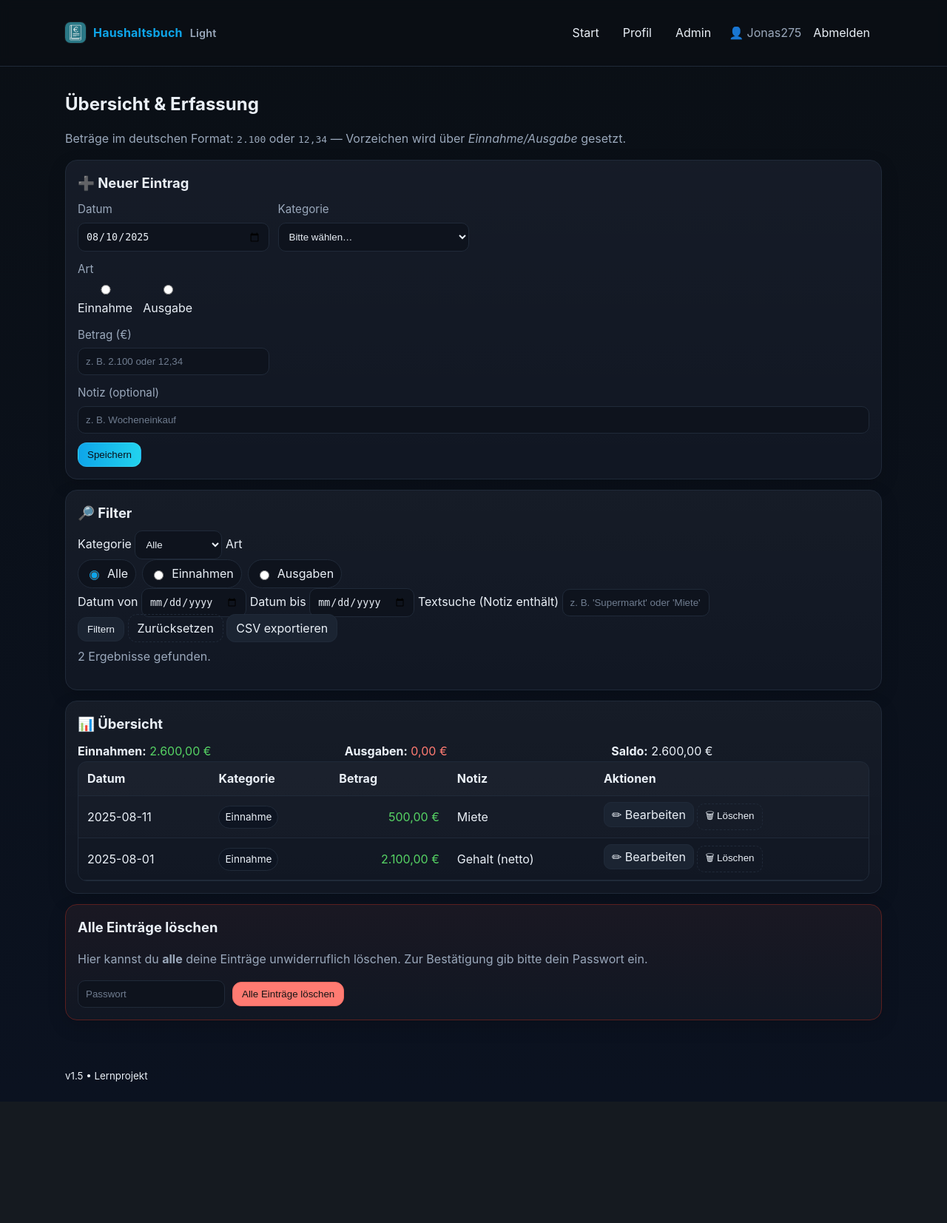
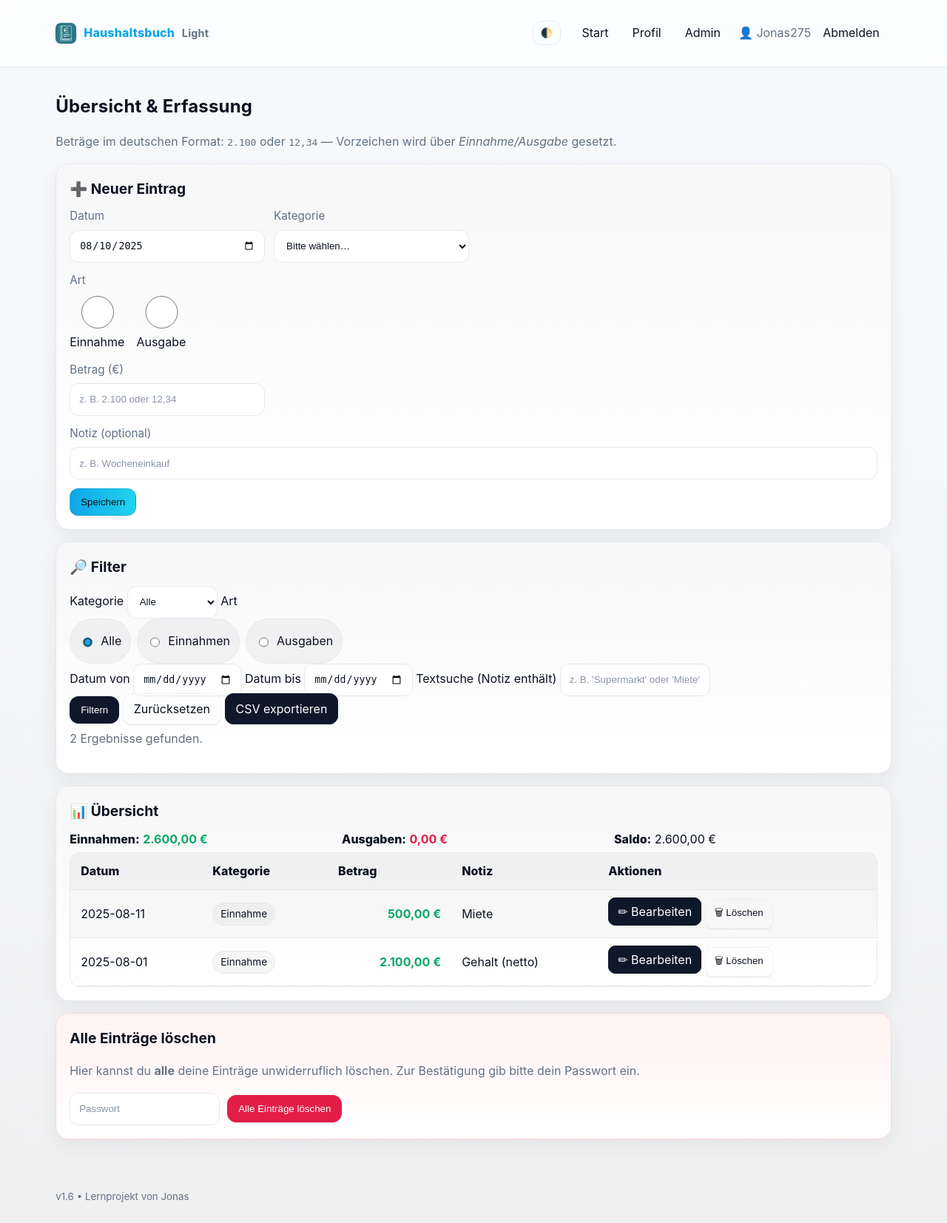
Before and after one commit to klaas709/haushaltsbuch, a Flask app: page / in a window 1280 px wide. Shown: the whole page at 74% size. Before the commit the page ends 1462 px from the top, so only its background shows below. Run offline with Flask 3, Linux system fonts and the light colour scheme; a user stored in the database is signed in; data comes from the database, SQL or seed files in the repository; some libraries are stand-ins or nearby versions.

Commit message:
v1.6: Modernes UI (Typo/Buttons/Tabellen), Light/Dark-Toggle, SW cache-bust

```diff
--- a/static/service-worker.js
+++ b/static/service-worker.js
@@ -1,10 +1,12 @@
 self.addEventListener("install", event => {
   event.waitUntil(
-    caches.open("v1").then(cache => {
+    caches.open("v2").then(cache => {
       return cache.addAll([
         "/",
         "/static/styles.css",
-        "/static/manifest.json"
+        "/static/manifest.json",
+        "/static/icons/icon-192.png",
+        "/static/icons/icon-512.png"
       ]);
     })
   );
--- a/static/styles.css
+++ b/static/styles.css
@@ -1,102 +1,130 @@
 :root{
+  /* Light theme (default) */
+  --bg:#f7f9fc; --card:#ffffff; --muted:#637185; --text:#0b1220;
+  --brand:#0ea5e9; --brand-2:#22d3ee; --ok:#0ea66a; --warn:#b45309; --err:#e11d48;
+  --btn:#0f172a; --btn-hover:#0b1220; --border:#e6e9ee;
+  --danger:#fff2f2; --danger-border:#ffd7d7;
+  --shadow: 0 10px 30px rgba(2, 12, 27, .06);
+}
+
+html[data-theme="dark"]{
   --bg:#0a0f15; --card:#111723; --muted:#9aa8bb; --text:#eaf0f7;
-  --brand:#0ea5e9; --brand-2:#22d3ee; --ok:#56d364; --warn:#fbbf24; --err:#ff7b72;
   --btn:#1b2432; --btn-hover:#263146; --border:#202a39;
   --danger:#2a1313; --danger-border:#5a1f1f;
+  --shadow: 0 12px 36px rgba(0,0,0,.22);
 }
+
 *{box-sizing:border-box}
 html,body{
-  margin:0;padding:0;background:linear-gradient(180deg,#0a0f15 0%,#0b1220 100%);
+  margin:0;padding:0;background:linear-gradient(180deg,var(--bg) 0%,rgba(11,18,32,.03) 100%);
   color:var(--text);
-  font-family:'Inter',system-ui,Segoe UI,Roboto,Arial;
+  font-family: Inter, system-ui, Segoe UI, Roboto, Arial, sans-serif;
   font-size:clamp(15px,1vw+12px,18px);
-  line-height:1.55;
+  line-height:1.6;
+  -webkit-font-smoothing:antialiased; -moz-osx-font-smoothing:grayscale;
 }
+
 a{color:var(--brand);text-decoration:none}
-.container{max-width:1200px;width:90%;margin:0 auto;padding:clamp(12px,2vw,24px)}
+a:hover{text-decoration:underline}
+.container{max-width:1200px;width:92%;margin:0 auto;padding:clamp(12px,2vw,24px)}
 
 /* Header */
-.site-header{position:sticky;top:0;z-index:40;background:rgba(10,15,21,.7);backdrop-filter:blur(8px);border-bottom:1px solid var(--border)}
+.site-header{position:sticky;top:0;z-index:40;background:rgba(255,255,255,.6);backdrop-filter:blur(10px);border-bottom:1px solid var(--border)}
+html[data-theme="dark"] .site-header{background:rgba(10,15,21,.65)}
 .header-inner{display:flex;align-items:center;gap:12px}
 .brand-wrap{display:flex;align-items:center;gap:10px;margin-right:auto}
-.brand-logo{width:28px;height:28px;border-radius:7px;box-shadow:0 0 0 1px rgba(255,255,255,.06)}
-.brand{font-weight:700;letter-spacing:.2px;font-size:clamp(1rem,1.2vw+0.8rem,1.3rem)}
-.brand-sub{display:inline-block;margin-left:6px;font-weight:600;font-size:.9rem;color:var(--muted)}
-.nav .nav-link{margin:0 6px;padding:8px 10px;border-radius:10px;color:var(--text)}
-.nav .nav-link:hover{background:var(--btn-hover)}
+.brand-logo{width:28px;height:28px;border-radius:7px;box-shadow:0 0 0 1px rgba(0,0,0,.06)}
+.brand{font-weight:800;letter-spacing:.2px;font-size:clamp(1.05rem,1.2vw+0.9rem,1.35rem)}
+.brand-sub{display:inline-block;margin-left:6px;font-weight:700;font-size:.9rem;color:var(--muted)}
+.nav .nav-link{margin:0 6px;padding:8px 10px;border-radius:12px;color:var(--text)}
+.nav .nav-link:hover{background:rgba(2,12,27,.05)}
+html[data-theme="dark"] .nav .nav-link:hover{background:var(--btn-hover)}
 .nav-user{margin-left:8px;color:var(--muted)}
-.nav-toggle{display:none;background:var(--btn);border:1px solid var(--border);color:var(--text);border-radius:10px;padding:8px 10px}
+.nav-toggle{display:none;background:transparent;border:1px solid var(--border);color:var(--text);border-radius:12px;padding:8px 10px}
 .desktop-only{display:flex;align-items:center}
+.theme-toggle{border:1px solid var(--border);background:transparent;border-radius:12px;padding:8px 10px;cursor:pointer}
 
 /* Drawer */
 .drawer{position:fixed;inset:0 auto 0 -280px;width:260px;background:var(--card);border-right:1px solid var(--border);z-index:50;transition:transform .25s ease;transform:translateX(0)}
-.backdrop{position:fixed;inset:0;background:rgba(0,0,0,.4);backdrop-filter:blur(2px);z-index:40;opacity:0;pointer-events:none;transition:opacity .2s}
+.backdrop{position:fixed;inset:0;background:rgba(0,0,0,.35);backdrop-filter:blur(3px);z-index:40;opacity:0;pointer-events:none;transition:opacity .2s}
 .drawer-header{display:flex;align-items:center;justify-content:space-between;padding:14px;border-bottom:1px solid var(--border)}
 .drawer-nav{display:flex;flex-direction:column;padding:10px}
-.drawer-link{padding:10px 14px;border-radius:10px;color:var(--text)}
-.drawer-link:hover{background:var(--btn-hover)}
+.drawer-link{padding:10px 14px;border-radius:12px;color:var(--text)}
+.drawer-link:hover{background:rgba(2,12,27,.06)}
+html[data-theme="dark"] .drawer-link:hover{background:var(--btn-hover)}
 .drawer-user{padding:10px 14px;color:var(--muted)}
 html[data-menu-open="true"] .drawer{transform:translateX(280px)}
 html[data-menu-open="true"] .backdrop{opacity:1;pointer-events:auto}
 
 /* Cards, hero */
-.card{background:linear-gradient(180deg, rgba(255,255,255,.02), transparent), var(--card);
-  border:1px solid var(--border);border-radius:16px;padding:16px;margin:14px 0;box-shadow:0 8px 24px rgba(0,0,0,.15)}
-.card h2{margin:0 0 10px 0;font-size:1.15rem;display:flex;align-items:center;gap:8px}
-.card.danger{border-color:var(--danger-border);background:linear-gradient(180deg, rgba(90,31,31,.12), rgba(0,0,0,.0)), var(--card)}
-.hero h1{margin:8px 0 6px;font-size:clamp(1.35rem,2vw+1rem,2rem)}
+.card{
+  background:linear-gradient(180deg, rgba(2,12,27,.03), transparent), var(--card);
+  border:1px solid var(--border);border-radius:18px;padding:18px;margin:16px 0;box-shadow:var(--shadow)
+}
+.card h2{margin:0 0 10px 0;font-size:1.2rem;display:flex;align-items:center;gap:10px}
+.card.danger{border-color:var(--danger-border);background:linear-gradient(180deg, rgba(255,0,0,.05), rgba(0,0,0,0)), var(--card)}
+.hero h1{margin:10px 0 6px;font-size:clamp(1.5rem,2vw+1.1rem,2.2rem);letter-spacing:.2px}
 .muted{color:var(--muted)}
-.empty{display:flex;flex-direction:column;align-items:center;gap:8px;padding:18px;border:1px dashed var(--border);border-radius:14px;background:rgba(255,255,255,.02)}
-.empty-illustration{font-size:36px}
+.empty{display:flex;flex-direction:column;align-items:center;gap:8px;padding:18px;border:1px dashed var(--border);border-radius:14px;background:rgba(2,12,27,.03)}
+.empty-illustration{font-size:38px}
 
 /* Tables */
-.table-wrapper{overflow:auto;border:1px solid var(--border);border-radius:12px}
+.table-wrapper{overflow:auto;border:1px solid var(--border);border-radius:14px}
 .table{width:100%;border-collapse:collapse}
-.table th,.table td{padding:10px 12px;border-bottom:1px solid var(--border)}
-.table thead th{font-weight:700;text-align:left;background:rgba(255,255,255,.03);position:sticky;top:0}
-.table tbody tr:nth-child(odd){background:rgba(255,255,255,.01)}
-.table tbody tr:hover{background:rgba(255,255,255,.04)}
+.table th,.table td{padding:12px 14px;border-bottom:1px solid var(--border)}
+.table thead th{font-weight:800;text-align:left;background:rgba(2,12,27,.04);position:sticky;top:0}
+html[data-theme="dark"] .table thead th{background:rgba(255,255,255,.03)}
+.table tbody tr:nth-child(odd){background:rgba(2,12,27,.02)}
+html[data-theme="dark"] .table tbody tr:nth-child(odd){background:rgba(255,255,255,.02)}
+.table tbody tr:hover{background:rgba(14,197,255,.09)}
 .table td.right{text-align:right}
-.pos{color:var(--ok)}
-.neg{color:var(--err)}
-.badge{display:inline-block;padding:4px 8px;border-radius:999px;border:1px solid var(--border);background:#0e1522;color:var(--text);font-size:.85rem}
+.pos{color:var(--ok);font-weight:700}
+.neg{color:var(--err);font-weight:700}
+.badge{display:inline-block;padding:4px 10px;border-radius:999px;border:1px solid var(--border);background:rgba(2,12,27,.03);color:var(--text);font-size:.85rem}
 
 /* Buttons */
-.btn{background:var(--btn);border:1px solid var(--border);color:var(--text);padding:8px 12px;border-radius:12px;cursor:pointer;transition:transform .02s ease, background .15s}
-.btn:hover{background:var(--btn-hover)}
+.btn{background:var(--btn);border:1px solid var(--btn);color:#fff;padding:10px 14px;border-radius:12px;cursor:pointer;transition:transform .02s ease, filter .15s, box-shadow .15s; box-shadow:0 2px 0 rgba(0,0,0,.05)}
+.btn:hover{filter:brightness(1.08)}
 .btn:active{transform:translateY(1px)}
-.btn-ghost{background:transparent;border:1px dashed var(--border)}
-.btn-small{padding:6px 10px;border-radius:10px}
-.btn-danger{background:var(--err);border-color:#f56a61;color:#141414}
+.btn-ghost{background:transparent;border:1px dashed var(--border);color:var(--text)}
+.btn-small{padding:8px 12px;border-radius:10px}
+.btn-danger{background:var(--err);border-color:#e11d48;color:#fff}
 .btn-danger:hover{filter:brightness(.95)}
-.btn-primary{background:linear-gradient(90deg,var(--brand),var(--brand-2));border:1px solid rgba(255,255,255,.1);color:#081018}
+.btn-primary{background:linear-gradient(90deg,var(--brand),var(--brand-2));border:1px solid rgba(2,12,27,.08);color:#081018}
 
 /* Forms */
-.form-grid{display:grid;grid-template-columns:repeat(auto-fit,minmax(220px,1fr));gap:12px}
+.form-grid{display:grid;grid-template-columns:repeat(auto-fit,minmax(240px,1fr));gap:12px}
 .form-grid label{display:flex;flex-direction:column;gap:6px}
 .form-grid label span{color:var(--muted);font-size:.95rem}
 .form-grid .full{grid-column:1/-1}
 .form-inline{display:flex;gap:10px;align-items:center;flex-wrap:wrap}
-input,select{background:#0e131d;border:1px solid var(--border);color:var(--text);padding:10px;border-radius:10px}
-input::placeholder{color:#6f7c8f}
+input,select{height:44px;background:#fff;border:1px solid var(--border);color:var(--text);padding:10px 12px;border-radius:12px}
+html[data-theme="dark"] input, html[data-theme="dark"] select{background:#0e131d;border-color:var(--border);color:var(--text)}
+input::placeholder{color:#8a94a7}
+input, select, .btn, a.nav-link, .drawer-link { outline: none }
+input:focus, select:focus, .btn:focus, a.nav-link:focus, .drawer-link:focus, .theme-toggle:focus{
+  box-shadow:0 0 0 3px rgba(14,165,233,.35);
+}
 
 /* Toggles/Chips */
-.type-toggle{display:flex;gap:14px}
+.type-toggle{display:flex;gap:16px}
 .chip-toggle{display:flex;gap:8px;flex-wrap:wrap}
-.chip{display:inline-flex;align-items:center;gap:8px;background:#0e131d;border:1px solid var(--border);border-radius:999px;padding:6px 10px}
+.chip{display:inline-flex;align-items:center;gap:8px;background:rgba(2,12,27,.04);border:1px solid var(--border);border-radius:999px;padding:6px 12px}
+html[data-theme="dark"] .chip{background:#0e131d}
 .chip input{accent-color:var(--brand)}
 
 /* Summary */
-.summary{display:grid;grid-template-columns:repeat(auto-fit,minmax(200px,1fr));gap:12px;margin:8px 0 2px}
+.summary{display:grid;grid-template-columns:repeat(auto-fit,minmax(220px,1fr));gap:12px;margin:8px 0 4px}
+.summary strong{font-weight:800}
 
 /* Flash */
 .flash-list{display:flex;flex-direction:column;gap:8px;margin:8px 0}
-.flash{padding:10px 12px;border-radius:10px;border:1px solid var(--border);background:#0f1622}
-.flash.success{border-color:#1f5a33;background:#0f1a14}
-.flash.error{border-color:#5a1f1f;background:#1a1010}
+.flash{padding:10px 12px;border-radius:12px;border:1px solid var(--border);background:rgba(2,12,27,.03)}
+.flash.success{border-color:rgba(16,185,129,.3);background:rgba(16,185,129,.08)}
+.flash.error{border-color:rgba(225,29,72,.35);background:rgba(225,29,72,.10)}
 
-/* Layout helpers */
-.grid-2{display:grid;grid-template-columns:repeat(auto-fit,minmax(240px,1fr));gap:16px}
+/* Footer */
+.site-footer small{color:var(--muted)}
 
 /* Responsive */
 @media (max-width:860px){
@@ -104,8 +132,9 @@ input::placeholder{color:#6f7c8f}
   .nav-toggle{display:inline-flex}
 }
 
-@media (max-width:480px){
+@media (max-width:520px){
   .brand-sub{display:none}
-  .card{margin:10px 0;padding:14px}
+  .card{margin:12px 0;padding:16px}
   .container{width:94%}
+  .table th, .table td{padding:10px 12px}
 }
--- a/templates/base.html
+++ b/templates/base.html
@@ -34,6 +34,9 @@
           <span class="brand-sub">Light</span>
         </div>
       </a>
+
+      <!-- Theme toggle -->
+      <button class="theme-toggle" id="themeToggle" aria-label="Darstellung wechseln">🌓</button>
 
       <!-- Desktop-Navigation -->
       <nav class="nav desktop-only">
@@ -82,7 +85,7 @@
 
   <footer class="site-footer">
     <div class="container">
-      <small>v1.5 • Lernprojekt</small>
+      <small>v1.6 • Lernprojekt von Jonas</small>
     </div>
   </footer>
 
@@ -108,5 +111,18 @@
     backdrop && backdrop.addEventListener('click', () => toggle(false));
     document.addEventListener('keydown', (e) => { if (e.key === 'Escape') toggle(false); });
   </script>
+
+  <script>
+  // Theme: load + toggle
+    const root = document.documentElement;
+    const saved = localStorage.getItem("theme");
+    if (saved) root.setAttribute("data-theme", saved);
+    const btn = document.getElementById("themeToggle");
+    btn && btn.addEventListener("click", () => {
+      const next = root.getAttribute("data-theme") === "dark" ? "light" : "dark";
+      root.setAttribute("data-theme", next);
+      localStorage.setItem("theme", next);
+    });
+  </script>
 </body>
 </html>
```
